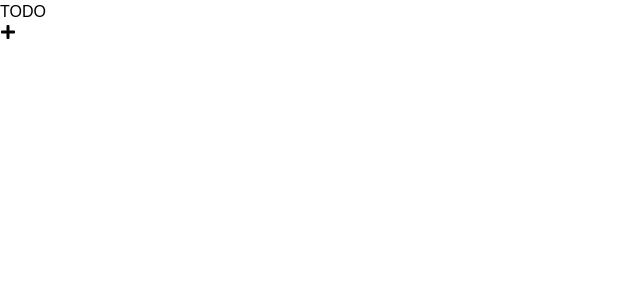
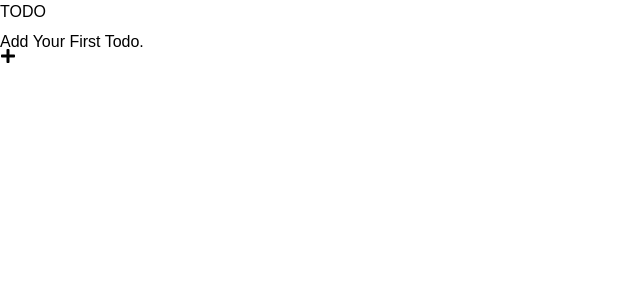
Before and after one commit to abuzarcodes/Todo-app-with-animations, a React (Vite) app: page / in a window 1280 px wide. Shown: the top 300 px of the page, without its empty margins (0-640 px from the left). Built offline with nearby package versions, Linux system fonts and the light colour scheme.

Commit message:
animations and first todo reminder

```diff
--- /dev/null
+++ b/src/components/AddFirstTodoReminder.jsx
@@ -0,0 +1,17 @@
+import React from "react";
+import { motion } from "framer-motion";
+
+function AddFirstTodoReminder() {
+  return (
+    <motion.div
+      animate={{ y: [8, -10, 6] }}
+      transition={{ repeat: Infinity, duration: 1.6 }}
+      className="firstTodoReminder w-52 h-20 text-center p-5 absolute bottom-20 font-semibold bg-gray-950 rounded-md text-gray-300 "
+    >
+      Add Your First Todo.
+      <div className="triangle w-10 h-10 bg-gray-950 translate-y-1 rotate-45 absolute translate-x-16"></div>
+    </motion.div>
+  );
+}
+
+export default AddFirstTodoReminder;
--- a/src/components/Card.jsx
+++ b/src/components/Card.jsx
@@ -1,15 +1,24 @@
 import React, { useState, useRef, useContext } from "react";
 import { FaRegFile } from "react-icons/fa";
 
-import { motion } from "framer-motion";
+import { cubicBezier, motion, spring } from "framer-motion";
 import CardButtons from "./CardButtons";
 import { DoneBtnContext } from "../contexts/DoneBtnContext";
 
 function Card({ refrence, data, index, TodosArr, reRenState }) {
   const [checked, setchecked] = useState(false);
+  const easing = cubicBezier(0.63, 0.655, 0.46, 1.6);
   return (
     <DoneBtnContext.Provider value={[checked, setchecked]}>
       <motion.div
+        initial={{ opacity: 0, scale: 0 }}
+        animate={{ opacity: 1, scale: "100%" }}
+        exit={{ opacity: 0 }}
+        transition={{
+          duration: 0.7,
+          ease: easing,
+          type: spring,
+        }}
         drag
         dragConstraints={refrence}
         className={`card w-[280px]   h-[40vh] p-5 rounded-[25px] text-gray-300 shadow-lg cursor-pointer relative overflow-hidden backdrop-blur-sm ${
--- a/src/components/Foreground.jsx
+++ b/src/components/Foreground.jsx
@@ -1,4 +1,5 @@
 import React, { useEffect, useState } from "react";
+import { motion } from "framer-motion";
 import Card from "./Card";
 import { useRef } from "react";
 import AddTodoBtn from "./AddTodoBtn";
@@ -6,10 +7,10 @@ import AddTodoFormPage from "./AddTodoFormPage";
 import { AddTodoForm } from "../contexts/AddTodoFormContext";
 import { TodoObjContext } from "../contexts/TodoObjContext";
 import { TodoArrayContext } from "../contexts/TodoArrayContext";
+import AddFirstTodoReminder from "./AddFirstTodoReminder";
 
 function Foreground() {
   let todos = JSON.parse(localStorage.getItem("todos") || "[]");
-
   const refrence = useRef(null);
   const [NewTodo, setNewTodo] = useState(false);
   const [ShowTodoForm, setShowTodoForm] = useState(false);
@@ -18,7 +19,6 @@ function Foreground() {
     if (TodoObj) {
       todos.push(TodoObj);
       localStorage.setItem("todos", JSON.stringify(todos));
-      console.log(todos);
       setNewTodo((prev) => !prev);
     }
   }, [TodoObj]);
@@ -26,7 +26,8 @@ function Foreground() {
     <TodoArrayContext.Provider value={todos}>
       <TodoObjContext.Provider value={[TodoObj, setTodoObj]}>
         <AddTodoForm.Provider value={[ShowTodoForm, setShowTodoForm]}>
-          <div
+          <motion.div
+            transition={{ staggerChildren: 0.5 }}
             ref={refrence}
             className="foreground w-full h-screen absolute px-6 py-8 flex gap-11 justify-center flex-wrap overflow-x-hidden overflow-y-auto"
           >
@@ -40,9 +41,10 @@ function Foreground() {
                 reRenState={setNewTodo}
               />
             ))}
+            {todos.length < 1 ? <AddFirstTodoReminder /> : ""}
             <AddTodoBtn />
             {ShowTodoForm ? <AddTodoFormPage /> : ""}
-          </div>
+          </motion.div>
         </AddTodoForm.Provider>
       </TodoObjContext.Provider>
     </TodoArrayContext.Provider>
```
